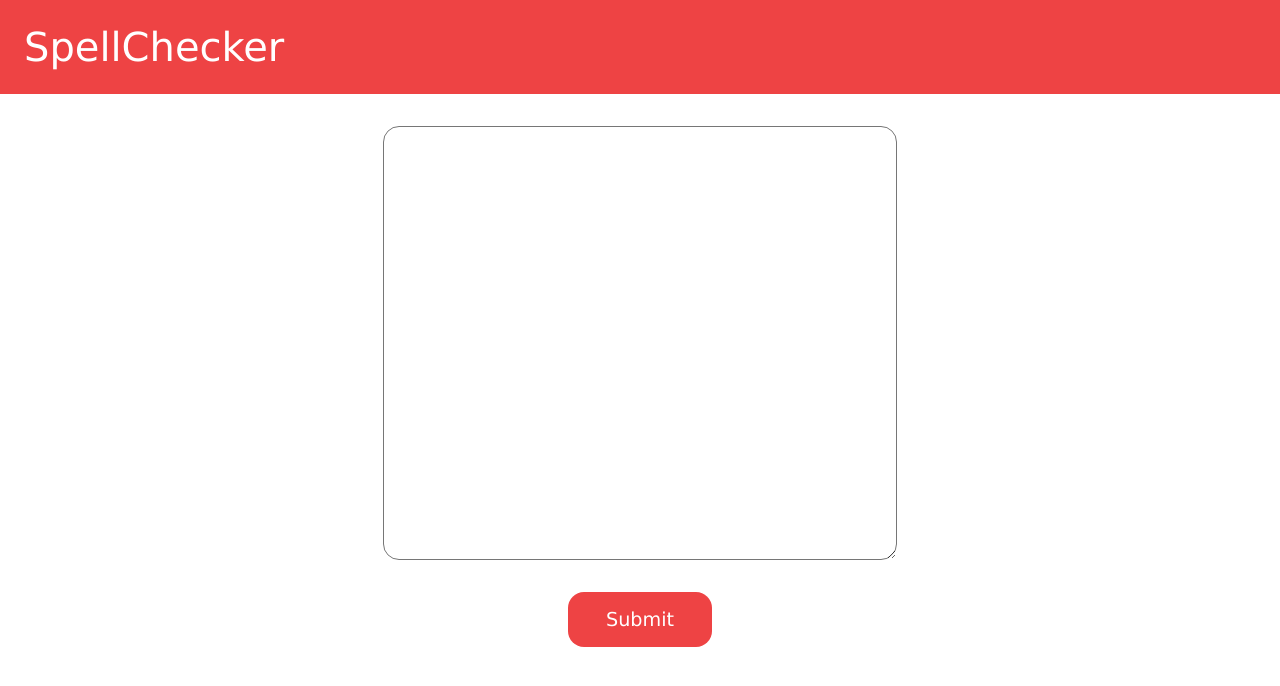
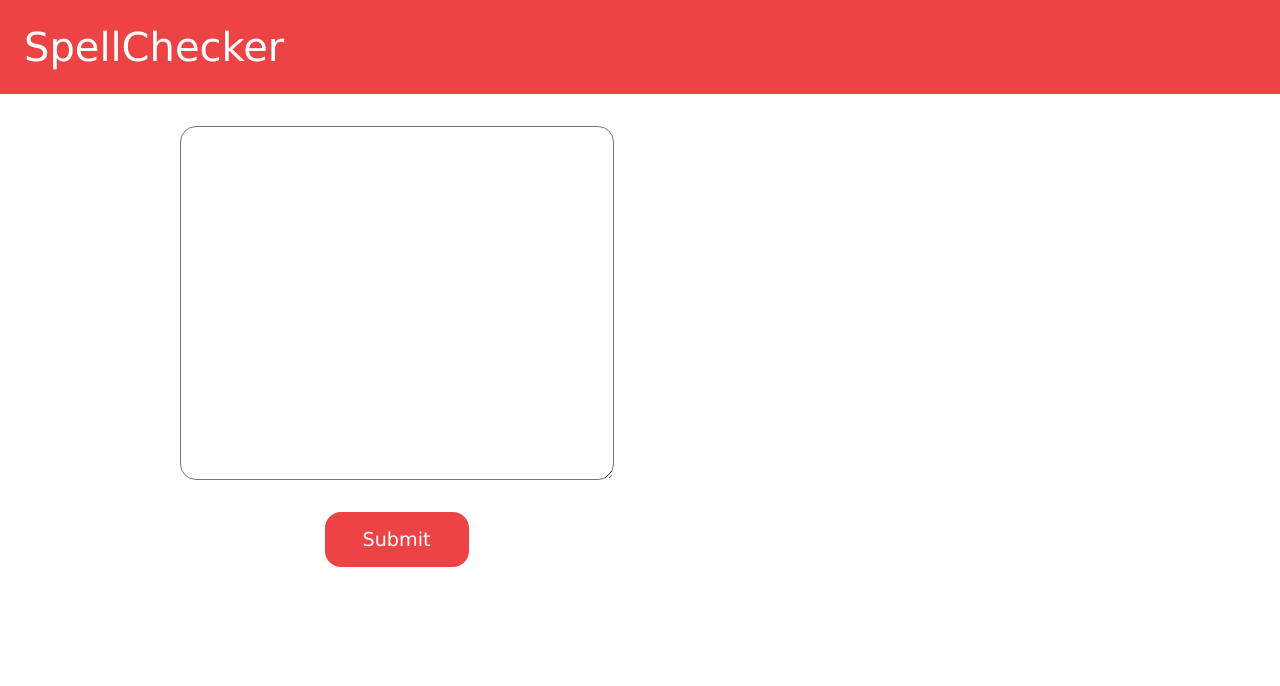
Before and after one commit to davappler/spell-checker, a React (Create React App) app in the folder basicenglish/: page / in a window 1280 px wide. Shown: the top 686 px of the page. Built offline with nearby package versions, Linux system fonts and the light colour scheme.

Commit message:
implemented updte sentences function

```diff
--- a/basicenglish/src/components/SpellChecker/SpellChecker.js
+++ b/basicenglish/src/components/SpellChecker/SpellChecker.js
@@ -5,38 +5,63 @@ import "./SpellChecker.scss";
 export function SpellChecker(){
 
   const [currentSentence,setCurrentSentence]=useState("")
-  // const [correctSentence,setCorrenSentence]=useState("")
+  const [correctSentence,setCorrectSentence]=useState("")
 
-  function handleSubmit(e){
-    e.preventDefault ();
-    console.log(currentSentence)
-    checkSpellings(currentSentence)
-  }
 
   function handleChange(e){
     setCurrentSentence(e.target.value)
   }
 
   function checkWordExistence(word){
+    let punctuationMarks=[".","?","!",",",":",";","-","[","]","{","}","(",")","'",'"',"...",""]
+    let finalWordArray=[]
+    let finalWord=""
     word=word.toLowerCase();
-    let arrayOf850words=["a","b","c","d","e"];
-    return arrayOf850words.includes(word)
+    let wordArray=word.split("")
+
+    wordArray.map((character,index)=>{
+      if(!punctuationMarks.includes(character))
+        finalWordArray.push(character)
+    })
+
+    let arrayOf850words=["my","name","is","davinder","singh"];
+    finalWord=finalWordArray.join("")
+    let value =arrayOf850words.includes(finalWord)
+    return value
   }
 
   function checkSpellings(currentSentence){
     let wordsArray=currentSentence.split(" ")
-    let indexArray=[]
+    let incorrectWordsArray=[]
     let exist
     wordsArray.map((word,index)=>{
-      exist=checkWordExistence(word)
+      exist=checkWordExistence(word) // This will check if word exists in 850 english words or not
       if(!exist)
       {
-        indexArray.push(index)
+        incorrectWordsArray.push(word)
       }
-      return
     })
-    console.log(wordsArray)
+
+      console.log(incorrectWordsArray)
+      incorrectWordsArray.map(incorrectWord=>{
+      let temporarySentence
+      if(correctSentence)
+        temporarySentence=correctSentence
+      else
+        temporarySentence=currentSentence
+      console.log(incorrectWord)
+      let abc =temporarySentence.replace(incorrectWord, `<span className="incorrect-word">${incorrectWord}</span>`);
+      console.log(abc)
+      setCorrectSentence(abc)
+      })
+
   }
+
+      function handleSubmit(e){
+      e.preventDefault ();
+      setCorrectSentence(currentSentence)
+      checkSpellings(currentSentence)
+    }
 
   return(
   <div className="spell-check-container">
@@ -51,7 +76,7 @@ export function SpellChecker(){
       </label>
       <input className="spell-check-container__form__btn" type="submit" value="Submit" />
     </form>
-    <p></p>
+    <div className="spell-check-container__correct-sentence" dangerouslySetInnerHTML={{ __html: correctSentence }} />
   </div>)
 }
 
--- a/basicenglish/src/components/SpellChecker/SpellChecker.scss
+++ b/basicenglish/src/components/SpellChecker/SpellChecker.scss
@@ -1,7 +1,11 @@
 @import "../../Theme/Colors.scss";
 @import "../../Theme/Fonts.scss";
 
-
+.spell-check-container{
+  width:90%;
+  display: inline-grid;
+  grid-template-columns: auto auto ;
+}
 
 .spell-check-container__text-box{
   margin:4rem;
@@ -12,8 +16,8 @@
 }
 
 .spell-check-container__form__input{
-  height: 25rem;
-  width:30rem;
+  height: 20rem;
+  width:25rem;
   display: block;
   margin: 2rem auto;
   border-radius: 1rem;
@@ -32,3 +36,15 @@
   color:$white;
   font: $normal-text;
 }
+
+
+span{
+  color:$primary-red;
+}
+
+.spell-check-container__correct-sentence{
+  margin-top: 2rem;
+  font: $smaller-text;
+  // border:5px solid black;
+  text-align: center;
+}
```
